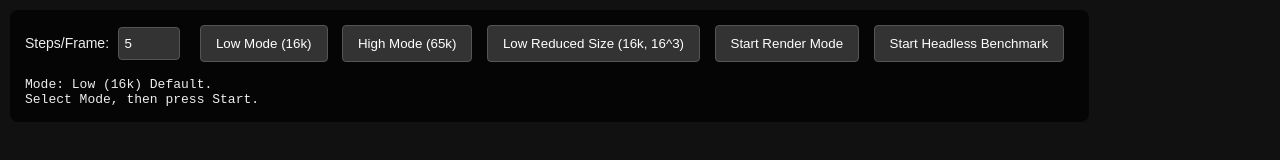
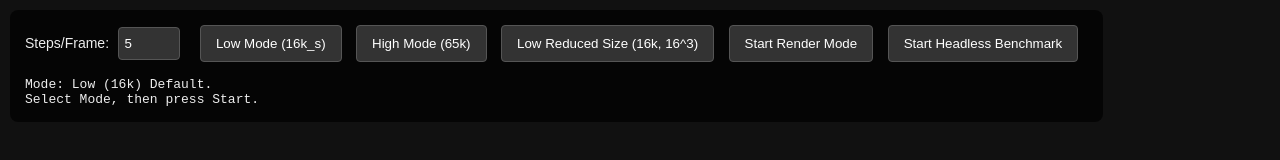
Before and after one commit to BSV-RANDOM/WebGPU_Basic_Fluidsim_Benchmark, a plain HTML site: page index.html in a window 1280 px wide. Drawn offline with Linux system fonts and the light colour scheme.

Commit message:
quick lable

```diff
--- a/index.html
+++ b/index.html
@@ -17,7 +17,7 @@
     <label for="steps-input" style="margin-right: 5px; font-size: 14px;">Steps/Frame:</label>
     <input type="number" id="steps-input" value="5" min="1" max="50"
         style="margin-right: 15px; background: #333; color: white; border: 1px solid #555; border-radius: 4px; padding: 8px 5px; width: 50px;">
-    <button id="btn-low">Low Mode (16k)</button>
+    <button id="btn-low">Low Mode (16k_s)</button>
     <button id="btn-high">High Mode (65k)</button>
     <button id="btn-low-small">Low Reduced Size (16k, 16^3)</button>
     <button id="btn-render">Start Render Mode</button>
```
